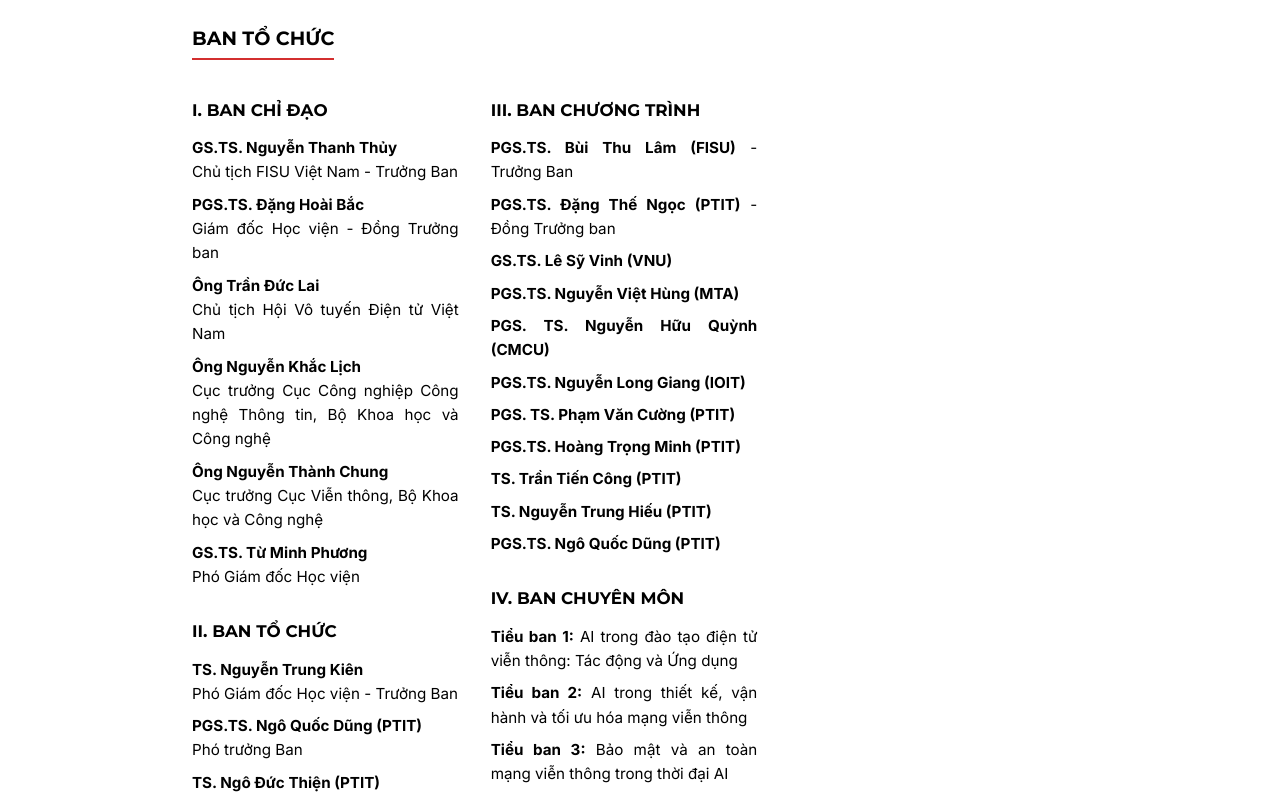
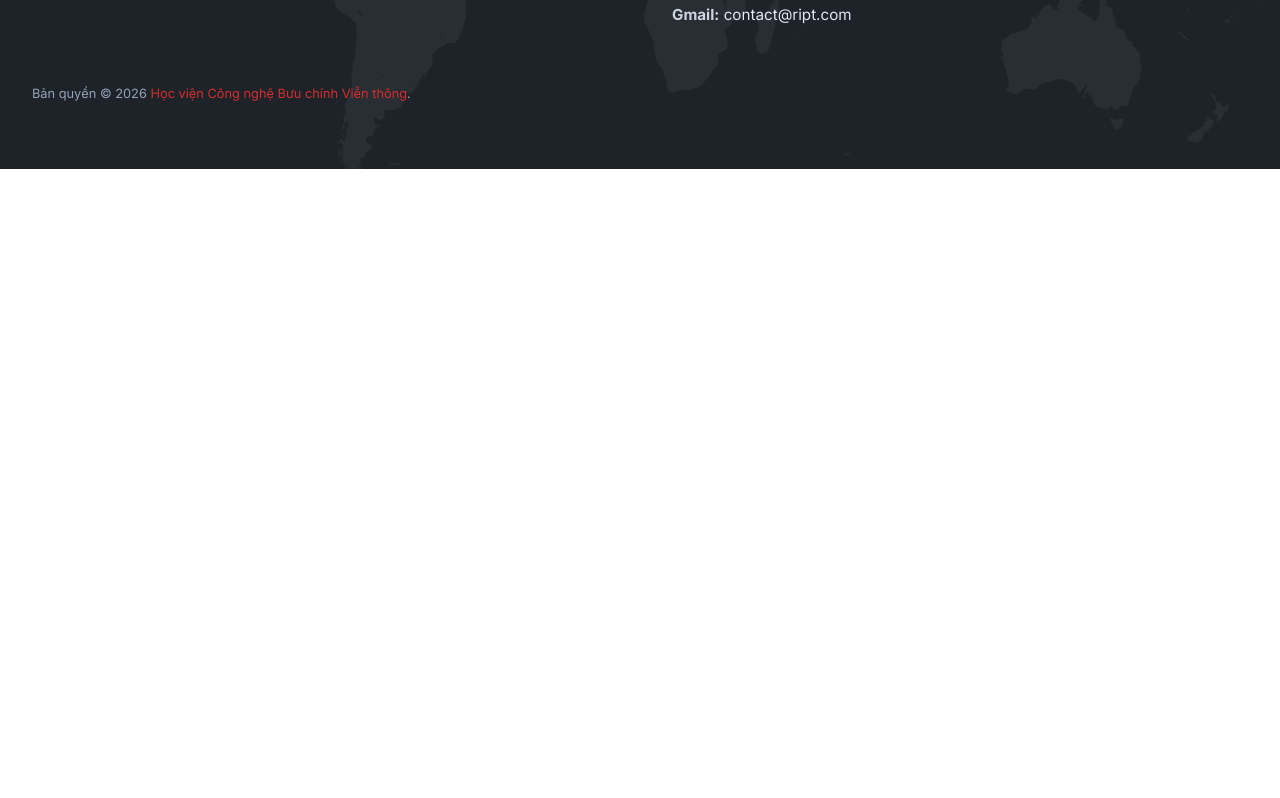
Before and after one commit to VuTienDatz/LandingPage, a Next.js app: page / in a window 1280 px wide. Shown: the part 3500-4298 px from the top of the page. After the commit the page ends 3669 px from the top, so only its background shows below. Built offline with nearby package versions, Linux system fonts and the light colour scheme.

Commit message:
Fix nội dung

```diff
--- a/src/components/ContentSection.tsx
+++ b/src/components/ContentSection.tsx
@@ -34,15 +34,25 @@
               </div>
 
               <div className={styles.committeeSection}>
+                <h3>4. Nội dung Hội thảo</h3>
+                <p><strong>4.1. Số lượng báo cáo/tham luận (dự kiến)</strong></p>
+                <p>- Tổng số: 40 bài viết</p>
+                <p>- Số báo cáo/tham luận trình bày trực tiếp dự kiến: 17 báo cáo, gồm các báo cáo keynote và báo cáo tại các phiên chuyên đề.</p>
+                <p>&nbsp;&nbsp;+ Số báo cáo trình bày phiên toàn thể: 05 báo cáo (Keynote);</p>
+                <p>&nbsp;&nbsp;+ Số báo cáo tại các phiên chuyên đề buổi sáng: 12 báo cáo, dự kiến 03 phiên, mỗi phiên 04 báo cáo;</p>
+                <p>&nbsp;&nbsp;+ Các báo cáo viên gửi tiêu đề, tóm tắt (abstract) và slide trình bày; bài full paper là tùy chọn, không xác định trước số lượng.</p>
+              </div>
+            </div>
+
+            {/* Column 2 */}
+            <div>
+              <div className={styles.committeeSection}>
                 <h3>2. Thời gian, địa điểm, hình thức tổ chức</h3>
                 <p>- <strong>Thời gian (dự kiến):</strong> 08:00 – 17:00, ngày 10/09/2026.</p>
                 <p>- <strong>Địa điểm:</strong> Viện Khoa học Kỹ thuật Bưu Điện, Học viện Công nghệ Bưu chính Viễn thông, 122 Hoàng Quốc Việt, Nghĩa Đô, Hà Nội.</p>
                 <p>- <strong>Hình thức tổ chức:</strong> Trực tiếp.</p>
               </div>
-            </div>
 
-            {/* Column 2 */}
-            <div>
               <div className={styles.committeeSection}>
                 <h3>3. Thành phần tham gia</h3>
                 <p><strong>3.1. Đại biểu mời</strong></p>
@@ -58,70 +68,6 @@
                 <p>- Đơn vị phối hợp chuyên môn: Câu lạc bộ Khoa - Trường - Viện CNTT-TT Việt Nam (FISU Việt Nam)</p>
                 <p>- Đơn vị bảo trợ dự kiến: Bộ Khoa học và Công nghệ; Hội Vô tuyến Điện tử Việt Nam (REV); Hội Tin học Việt Nam (VAIP)</p>
                 <p><em>Tổng số đại biểu và khách mời dự kiến: khoảng 200 - 250 đại biểu.</em></p>
-              </div>
-
-              <div className={styles.committeeSection}>
-                <h3>4. Nội dung Hội thảo</h3>
-                <p><strong>4.1. Số lượng báo cáo/tham luận (dự kiến)</strong></p>
-                <p>- Tổng số: 40 bài viết</p>
-                <p>- Số báo cáo/tham luận trình bày trực tiếp dự kiến: 17 báo cáo, gồm các báo cáo keynote và báo cáo tại các phiên chuyên đề.</p>
-                <p>&nbsp;&nbsp;+ Số báo cáo trình bày phiên toàn thể: 05 báo cáo (Keynote);</p>
-                <p>&nbsp;&nbsp;+ Số báo cáo tại các phiên chuyên đề buổi sáng: 12 báo cáo, dự kiến 03 phiên, mỗi phiên 04 báo cáo;</p>
-                <p>&nbsp;&nbsp;+ Các báo cáo viên gửi tiêu đề, tóm tắt (abstract) và slide trình bày; bài full paper là tùy chọn, không xác định trước số lượng.</p>
-              </div>
-            </div>
-          </div>
-
-          <hr style={{ border: 'none', borderTop: '1px solid #e2e8f0', margin: '3rem 0' }} />
-
-          <h2 className={styles.sectionTitle}>
-            BAN TỔ CHỨC
-          </h2>
-
-          <div className={styles.twoColumnText}>
-            {/* Column 1 */}
-            <div>
-              <div className={styles.committeeSection}>
-                <h3>I. BAN CHỈ ĐẠO</h3>
-                <p><strong>GS.TS. Nguyễn Thanh Thủy</strong><br/>Chủ tịch FISU Việt Nam - Trưởng Ban</p>
-                <p><strong>PGS.TS. Đặng Hoài Bắc</strong><br/>Giám đốc Học viện - Đồng Trưởng ban</p>
-                <p><strong>Ông Trần Đức Lai</strong><br/>Chủ tịch Hội Vô tuyến Điện tử Việt Nam</p>
-                <p><strong>Ông Nguyễn Khắc Lịch</strong><br/>Cục trưởng Cục Công nghiệp Công nghệ Thông tin, Bộ Khoa học và Công nghệ</p>
-                <p><strong>Ông Nguyễn Thành Chung</strong><br/>Cục trưởng Cục Viễn thông, Bộ Khoa học và Công nghệ</p>
-                <p><strong>GS.TS. Từ Minh Phương</strong><br/>Phó Giám đốc Học viện</p>
-              </div>
-
-              <div className={styles.committeeSection}>
-                <h3>II. BAN TỔ CHỨC</h3>
-                <p><strong>TS. Nguyễn Trung Kiên</strong><br/>Phó Giám đốc Học viện - Trưởng Ban</p>
-                <p><strong>PGS.TS. Ngô Quốc Dũng (PTIT)</strong><br/>Phó trưởng Ban</p>
-                <p><strong>TS. Ngô Đức Thiện (PTIT)</strong><br/>Phó trưởng Ban</p>
-                <p><strong>TS. Đỗ Trung Anh (PTIT)</strong></p>
-              </div>
-            </div>
-
-            {/* Column 2 */}
-            <div>
-              <div className={styles.committeeSection}>
-                <h3>III. BAN CHƯƠNG TRÌNH</h3>
-                <p><strong>PGS.TS. Bùi Thu Lâm (FISU)</strong> - Trưởng Ban</p>
-                <p><strong>PGS.TS. Đặng Thế Ngọc (PTIT)</strong> - Đồng Trưởng ban</p>
-                <p><strong>GS.TS. Lê Sỹ Vinh (VNU)</strong></p>
-                <p><strong>PGS.TS. Nguyễn Việt Hùng (MTA)</strong></p>
-                <p><strong>PGS. TS. Nguyễn Hữu Quỳnh (CMCU)</strong></p>
-                <p><strong>PGS.TS. Nguyễn Long Giang (IOIT)</strong></p>
-                <p><strong>PGS. TS. Phạm Văn Cường (PTIT)</strong></p>
-                <p><strong>PGS.TS. Hoàng Trọng Minh (PTIT)</strong></p>
-                <p><strong>TS. Trần Tiến Công (PTIT)</strong></p>
-                <p><strong>TS. Nguyễn Trung Hiếu (PTIT)</strong></p>
-                <p><strong>PGS.TS. Ngô Quốc Dũng (PTIT)</strong></p>
-              </div>
-
-              <div className={styles.committeeSection}>
-                <h3>IV. BAN CHUYÊN MÔN</h3>
-                <p><strong>Tiểu ban 1:</strong> AI trong đào tạo điện tử viễn thông: Tác động và Ứng dụng</p>
-                <p><strong>Tiểu ban 2:</strong> AI trong thiết kế, vận hành và tối ưu hóa mạng viễn thông</p>
-                <p><strong>Tiểu ban 3:</strong> Bảo mật và an toàn mạng viễn thông trong thời đại AI</p>
               </div>
             </div>
           </div>
```
